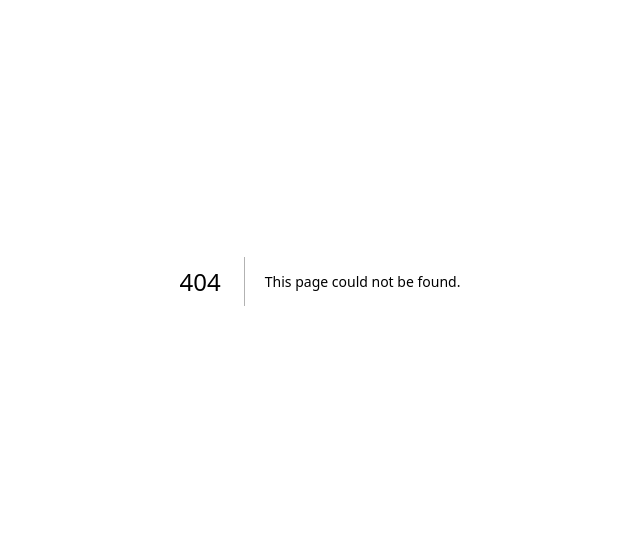
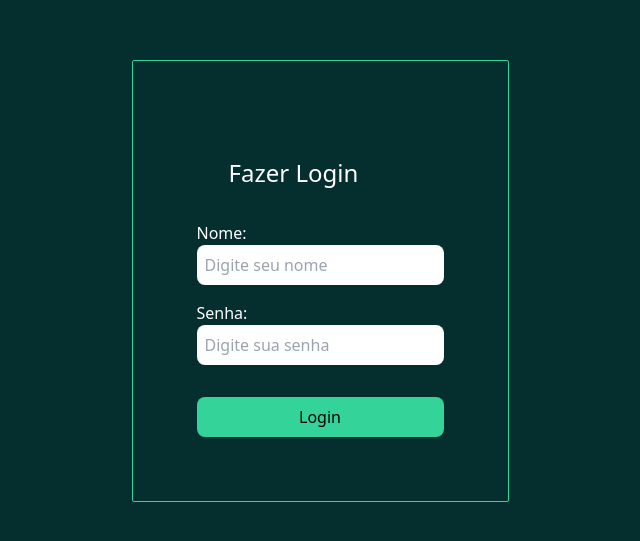
Before and after one commit to Vinicius-1307/project_message, a Next.js app: page /screenLogin in a window 1280 px wide. Before the commit this address had no page. Shown: the part 119-660 px from the top of the page, without its empty margins (320-960 px from the left). Built offline with nearby package versions, Linux system fonts and the light colour scheme.

Commit message:
Feito alterações nas páginas e criado uma nova

```diff
--- /dev/null
+++ b/src/pages/PageAdmin.jsx
@@ -0,0 +1,44 @@
+export default function Admin() {
+  return (
+    <>
+      <div className="flex flex-col justify-center items-center w-full h-screen bg-teal-950  ">
+        <form className="p-8 border border-emerald-400 rounded-sm">
+          <h1 className="p-8 items-center text-white text-2xl ">
+            Cadastrar Usuário
+          </h1>
+
+          <div>
+            <label className="text-white flex flex-col mb-4">
+              {' '}
+              Nome:
+              <input
+                className="p-2 text-black rounded-lg"
+                type="text"
+                name="name"
+                placeholder="Crie um Nome"
+              />
+            </label>
+          </div>
+
+          <div className="">
+            <label className="text-white flex flex-col">
+              Senha:
+              <input
+                className="p-2 text-black rounded-lg"
+                type="password"
+                name="password"
+                placeholder="Crie uma Senha"
+              />
+            </label>
+          </div>
+
+          <div>
+            <button className="p-2 bg-emerald-400 rounded-lg mt-8 hover:bg-emerald-500 w-full ">
+              Cadastrar
+            </button>
+          </div>
+        </form>
+      </div>
+    </>
+  );
+}
--- /dev/null
+++ b/src/pages/PageAdmin2.jsx
@@ -0,0 +1,32 @@
+export default function Admin2() {
+  return (
+    <>
+      <div className="flex flex-col justify-center items-center w-full h-screen bg-teal-950  ">
+        <form className="p-8 border border-emerald-400 rounded-sm">
+          <h1 className="p-8 items-center text-white text-2xl ">
+            Enviar uma Mensagem
+          </h1>
+
+          <div>
+            <label className="text-white flex flex-col">
+              {' '}
+              Escreva sua Mensagem:
+              <textarea
+                className="text-black mt-4 rounded-sm"
+                cols="30"
+                rows="10"
+              ></textarea>
+              {/* <input className="p-2 text-black rounded-lg" type="text" name="name" placeholder="Escreva uma mensagem" /> */}
+            </label>
+          </div>
+
+          <div>
+            <button className="p-2 bg-emerald-400 rounded-lg mt-8 hover:bg-emerald-500 w-full">
+              Enviar
+            </button>
+          </div>
+        </form>
+      </div>
+    </>
+  );
+}
--- a/src/pages/index.jsx
+++ /dev/null
@@ -1,34 +0,0 @@
-export default function Admin() {
-  return (
-    <>
-      <div className="flex flex-col justify-center items-center w-full h-screen bg-teal-950  ">
-        <form className="p-8 border border-emerald-400 rounded-sm">
-          <h1 className="p-8 items-center text-white text-2xl ">
-            Cadastrar Usuário
-          </h1>
-
-
-          <div>
-            <label className="text-white flex flex-col mb-4"> Nome:
-              <input className="p-2 text-black rounded-lg" type="text" name="name" placeholder="Crie um Nome" />
-            </label>
-          </div>
-
-          <div className="">
-            <label className="text-white flex flex-col">Senha:
-              <input className="p-2 text-black rounded-lg" type="password" name="password" placeholder="Crie uma Senha" />
-            </label>
-          </div>
-
-          <div>
-            <button className="p-2 bg-emerald-400 rounded-lg mt-8 hover:bg-emerald-500">
-              Cadastrar Usuário
-            </button>
-          </div>
-        </form>
-      </div>
-
-    </>
-  )
-
-}
--- a/src/pages/message.jsx
+++ /dev/null
@@ -1,14 +0,0 @@
-export default function Message() {
-    return (
-        <>
-            <div>
-                <h1>Mensagens Recebidas: </h1>
-
-
-            </div>
-
-        </>
-
-    );
-
-}
--- a/src/pages/newMessage.jsx
+++ /dev/null
@@ -1,29 +0,0 @@
-export default function Message() {
-    return (
-        <>
-            <div className="flex flex-col justify-center items-center w-full h-screen bg-teal-950  ">
-                <form className="p-8 border border-emerald-400 rounded-sm">
-                    <h1 className="p-8 items-center text-white text-2xl ">
-                        Enviar uma Mensagem
-                    </h1>
-
-                    <div>
-                        <label className="text-white flex flex-col"> Escreva sua Mensagem:
-                            <textarea className="text-black mt-4 rounded-sm" cols="30" rows="10"></textarea>
-                            {/* <input className="p-2 text-black rounded-lg" type="text" name="name" placeholder="Escreva uma mensagem" /> */}
-                        </label>
-                    </div>
-
-                    <div>
-                        <button className="p-2 bg-emerald-400 rounded-lg mt-8 hover:bg-emerald-500">
-                            Enviar Mensagem
-                        </button>
-                    </div>
-                </form>
-            </div>
-
-        </>
-
-    );
-
-}
--- /dev/null
+++ b/src/pages/screenLogin.jsx
@@ -0,0 +1,41 @@
+export default function Login() {
+  return (
+    <>
+      <div className="flex flex-col justify-center items-center w-full h-screen bg-teal-950  ">
+        <form className="p-16 border border-emerald-400 rounded-sm">
+          <h1 className="p-8 items-center text-white text-2xl ">Fazer Login</h1>
+
+          <div>
+            <label className="text-white flex flex-col mb-4">
+              Nome:
+              <input
+                className="p-2 text-black rounded-lg "
+                type="text"
+                name="name"
+                placeholder="Digite seu nome"
+              />
+            </label>
+          </div>
+
+          <div className="">
+            <label className="text-white flex flex-col">
+              Senha:
+              <input
+                className="p-2 text-black rounded-lg"
+                type="password"
+                name="password"
+                placeholder="Digite sua senha"
+              />
+            </label>
+          </div>
+
+          <div>
+            <button className="p-2 bg-emerald-400 rounded-lg mt-8 hover:bg-emerald-500 w-full ">
+              Login
+            </button>
+          </div>
+        </form>
+      </div>
+    </>
+  );
+}
--- /dev/null
+++ b/src/pages/screenMessage.jsx
@@ -0,0 +1,19 @@
+export default function Message() {
+  return (
+    <>
+      <div className="flex flex-col justify-center items-center w-full h-screen bg-teal-950  ">
+        <div>
+          <button className="p-5 bg-emerald-400 rounded-lg hover:bg-emerald-500 w-full">
+            Novas Mensagens
+          </button>
+        </div>
+
+        <div>
+          <button className="p-5 bg-emerald-400 rounded-lg mt-8 hover:bg-emerald-500 w-full">
+            Mensagens Lidas
+          </button>
+        </div>
+      </div>
+    </>
+  );
+}
```
